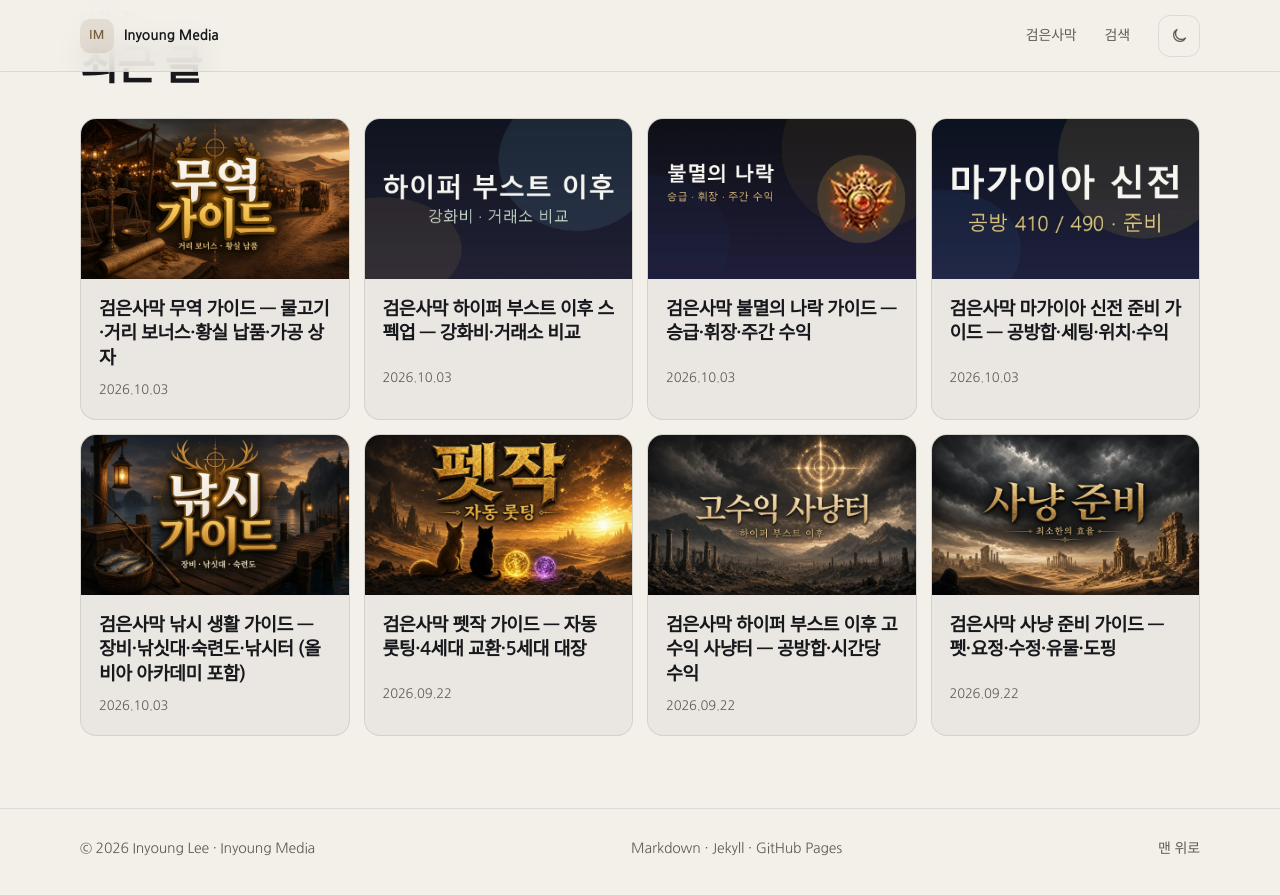
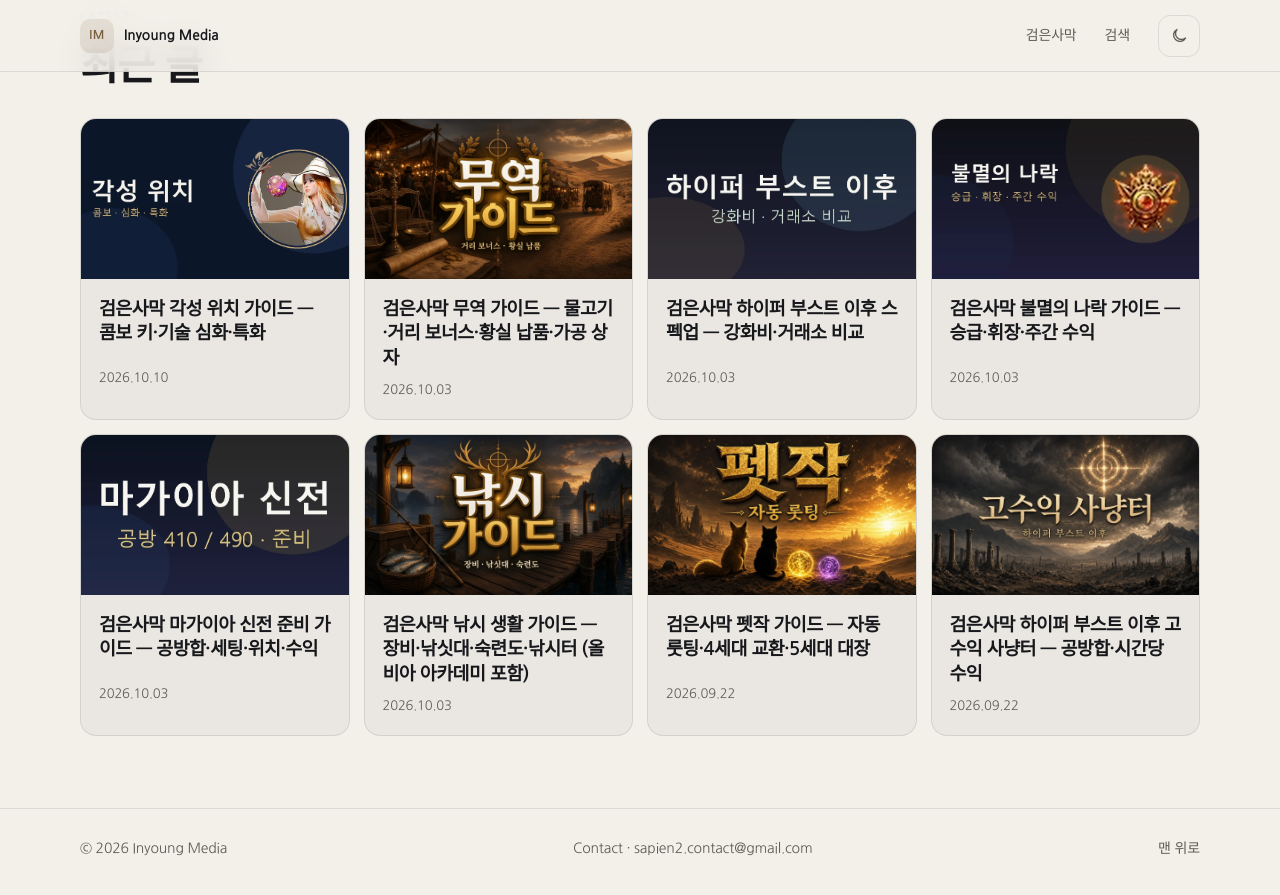
Before and after one commit to inyounglee/inyounglee.github.io, a Jekyll site: the page built from index.html, in a window 1280 px wide and 900 px high, scrolled down 1012 px. Shown: the top 895 px of the window. Built offline with Jekyll 4.4.1, drawn with Linux system fonts in a browser that asks for light colours; some web fonts are replaced; some of the changed lines change nothing that is shown.

Commit message:
- post: 검은사막 각성 위치 가이드 — 콤보 키·기술 심화·특화

```diff
--- a/_includes/footer.html
+++ b/_includes/footer.html
@@ -1,7 +1,7 @@
 <footer class="site-footer">
   <div class="wrap footer-inner">
-    <p>© <span id="year">{{ 'now' | date: '%Y' }}</span> {{ site.author }} · {{ site.title }}</p>
-    <p class="footer-note">Markdown · Jekyll · GitHub Pages</p>
+    <p>© <span id="year">{{ 'now' | date: '%Y' }}</span> {{ site.title }}</p>
+    <p class="footer-note">Contact · <a href="mailto:sapien2.contact@gmail.com">sapien2.contact@gmail.com</a></p>
     <a class="to-top" href="#top">맨 위로</a>
   </div>
 </footer>
--- /dev/null
+++ b/_posts/2026-10-10-awakening-witch-combo-guide.md
@@ -0,0 +1,281 @@
+---
+layout: post
+title: "검은사막 각성 위치 가이드 — 콤보 키·기술 심화·특화"
+date: 2026-10-10
+categories: [blackdesert]
+tags: [검은사막, 각성위치, 위치, 아드혼, 콤보, 기술심화, 기술특화, 라밤]
+image: /assets/images/posts/awakening-witch-combo-guide.webp
+image_alt: 각성 위치 가이드 — 위치 상징과 각성 무기 아드혼
+featured: false
+---
+
+아래 내용은 **2026년 10월 기준 한국 검은사막 PC판**입니다. 각성 무기는 **아드혼**입니다. 공식 콤보 강의는 [전승 위치 PvP](https://www.kr.playblackdesert.com/ko-KR/News/Detail?countryType=ko-KR&groupContentNo=9879)라서, 각성 사냥 키는 2025년 4월 밸런스 이후 공식 포럼 공략과 2026년 인벤 위치 게시판에서 많이 참고된 두 글을 따릅니다.
+
+사냥은 아래 여섯 기술을 이어서 씁니다.
+
+| 기술 | 입력 |
+| --- | --- |
+| **전류 파동** | `Shift + F` |
+| **감벼락** | `S + 우클릭` |
+| **뇌전 폭풍** | `S + F` |
+| **균열의 파도** | `S + 좌클릭 + 우클릭` |
+| **균형 붕괴** | `Shift + 좌클릭` |
+| **시련의 질곡** 또는 **번개의 세례** | `Shift + 우클릭` 또는 `W + 우클릭` |
+
+여섯 기술이 모두 재사용 중이면 **거부하는 가시** `Shift + Q`를 넣습니다.
+
+![공식 클래스 소개의 위치 상징](/assets/images/posts/witch-class-symbol.png)
+
+![공식 클래스 소개의 각성 무기 아드혼. 왼손의 구슬이 아드혼이다](/assets/images/posts/witch-awakening-weapon.jpg)
+
+상징과 아드혼 그림은 [클래스 소개 — 위치](https://www.kr.playblackdesert.com/ko-KR/GameInfo/Class?classType=31)의 공식 이미지입니다. 본 콘텐츠는 펄어비스의 공식 자료가 아니며, 본 콘텐츠에는 펄어비스가 권리를 보유하고 있는 상표 또는 저작물이 포함되어 있습니다.
+
+---
+
+## 목차
+
+1. [키](#keys)
+2. [사냥 콤보](#combo)
+3. [콤보 사이에 넣는 키](#between)
+4. [기술 심화](#rabam)
+5. [기술 특화](#addon)
+6. [흐름과 본 기술](#flow)
+7. [출처](#sources)
+
+---
+
+## 키 {#keys}
+
+각성 상태에서 누르는 키입니다. 기술 창은 `K`, 각성 탭에서 확인합니다. 아래 입력은 2026년 4월·9월 인벤 글과 2025년 4월 공식 포럼 글이 같습니다.
+
+| 기술 | 입력 | 콤보에서 |
+| --- | --- | --- |
+| **전류 파동** | `Shift + F` | 사이클의 시작. 치명타 확률이 낮아서 특화를 여기에 붙입니다 |
+| **감벼락** | `S + 우클릭` | 두 번째. 기술 자체에 치명타 확률 버프가 있습니다 |
+| **뇌전 폭풍** | `S + F` | 범위가 넓은 딜. 특화는 버프를 붙입니다 |
+| **번개의 세례** | `W + 우클릭` | 감벼락, 뇌전 폭풍 다음에 이어 쓰기 좋습니다 |
+| **균열의 파도** | `S + 좌클릭 + 우클릭` | 사냥 딜의 중심. 마력 회피 직후에 쓰면 선딜이 줄고 백어택이 됩니다 |
+| **균형 붕괴** | `Shift + 좌클릭` | 사이클을 마무리하는 딜 |
+| **시련의 질곡** | `Shift + 우클릭` | 두 번째 사이클, 또는 입문 루프의 마지막 |
+| **거부하는 가시** | `Shift + Q` | 전류 파동 직후, 또는 전부 재사용 중일 때. 공격력 감소가 있습니다 |
+| **범람하는 맹독** | `W + E` | 사이클 사이. 걸어가며 깔아 마법 방어력을 깎습니다 |
+| **마력 회피** | `Shift + 방향키` | 균열의 파도 앞. 몬스터를 통과한 뒤 뒤에서 때립니다 |
+| **마력의 방패** | `Q` | 쿨이 돌 때마다. 받는 피해를 줄입니다 |
+| **아드혼의 정신** | `Shift + E` | 재사용 3분 버프. 치유의 등대와 키가 겹칠 수 있습니다 |
+
+`Shift + E`는 [나무위키 위치 스킬](https://namu.wiki/w/%EC%9C%84%EC%B9%98(%EA%B2%80%EC%9D%80%EC%82%AC%EB%A7%89)/%EC%8A%A4%ED%82%AC)에 적힌 아드혼의 정신 키입니다. 인게임 기술 창의 키를 따르면 됩니다.
+
+---
+
+## 사냥 콤보 {#combo}
+
+두 글 모두 같은 기술을 씁니다. 차이는 마지막에 어떤 기술을 두는지, 그리고 **거부하는 가시**를 사이클 안에 넣는지입니다. 순서가 꼬이면 특화가 중간에 끊기니, 아래 표 순서대로 연습하면 됩니다.
+
+### 2026년 9월 — 두 사이클로 도는 사냥 {#cycle-sep}
+
+출처는 [파페피포푸, 인벤 위치 게시판, 2026-09-01](https://www.inven.co.kr/board/black/4346/34784)이고, 추천이 5개 달렸습니다. 글쓴이는 해외 가이드 작성자 루니스톰 이후로 각성 위치 콤보가 이 형태로 모였다고 적었습니다. 그 글에는 루니스톰 원문 주소가 없습니다.
+
+사이클을 시작하기 전에 아래를 한 번 깔아 둡니다.
+
+| 순서 | 기술 | 입력 |
+| --- | --- | --- |
+| 0 | **범람하는 맹독** | `W + E` |
+| 0 | **신속의 주문** 뒤 **마력의 방패**, 이어서 Q 가드 | 신속 → `Q` → `Q` |
+| 0 | 신속 자리에 **아드혼의 정신**(3분) 또는 흑정령 분노 100% 흡수 | 셋 중 쿨이 돌아온 것 |
+
+1사이클입니다. 번개의 세례까지 한 번에 이어 갑니다.
+
+| 순서 | 기술 | 입력 |
+| --- | --- | --- |
+| 1 | **전류 파동** | `Shift + F` |
+| 2 | **감벼락** | `S + 우클릭` |
+| 3 | **뇌전 폭풍** | `S + F` |
+| 4 | **번개의 세례** | `W + 우클릭` |
+| 5 | **균열의 파도** | `S + 좌클릭 + 우클릭` |
+| 6 | **균형 붕괴** | `Shift + 좌클릭` |
+
+2사이클입니다. 전류 파동 다음에 가시를 넣고, 번개의 세례 자리에는 시련의 질곡을 넣습니다.
+
+| 순서 | 기술 | 입력 |
+| --- | --- | --- |
+| 1 | **전류 파동** | `Shift + F` |
+| 2 | **거부하는 가시** | `Shift + Q` |
+| 3 | **감벼락** | `S + 우클릭` |
+| 4 | **뇌전 폭풍** | `S + F` |
+| 5 | **시련의 질곡** | `Shift + 우클릭` |
+| 6 | **균열의 파도** | `S + 좌클릭 + 우클릭` |
+| 7 | **균형 붕괴** | `Shift + 좌클릭` |
+
+1사이클 다음에는 2사이클, 그다음은 다시 1사이클입니다. **균열의 파도** 직전에는 **마력 회피** `Shift + S`(몬스터 무리를 통과하는 방향)를 넣습니다. 선딜이 짧아지고, 기술이 끝나는 자리가 몬스터의 뒤가 됩니다. 각성 위치는 이동기가 짧아서, 이렇게 자리를 잡으면 딜이 덜 새어 나갑니다.
+
+글에 적힌 이유는 아래와 같습니다.
+
+- **감벼락 → 뇌전 폭풍 → 번개의 세례**는 키를 누르는 흐름이 자연스럽습니다.
+- **거부하는 가시**는 전류 파동 뒤에서 선딜이 짧아집니다. 기술 자체의 공격력 감소에, 특화의 방어력 감소와 피해 감소가 함께 들어갑니다.
+- **범람하는 맹독**은 다음 젠으로 걸어가며 `W`를 누른 채 `E`로 미리 깔아 둡니다.
+- **신속의 주문**은 계속 유지되지는 않습니다. 3분 버프, 흑정령 100% 흡수와 나눠 쓰면 시전 속도가 덜 끊깁니다. 각성에서 신속을 쓰면 잠깐 지팡이로 바뀌었다가 아드혼으로 돌아옵니다. 그 사이에 `Q`를 누르면 **마력의 방패**가 나가고, 이어서 Q 가드까지 쓰면 피해 감소가 더 쌓입니다.
+
+### 2026년 4월 — 같은 줄기를 두 번 도는 입문 {#cycle-apr}
+
+출처는 [베리, 인벤 위치 게시판, 2026-04-10 수정](https://www.inven.co.kr/board/black/4346/34723)입니다. 가시는 사이클 밖에 두고, 마지막 기술만 바꿉니다. 순서가 짧아서 외우기 쉽습니다.
+
+시작은 독 장판입니다. 그 글은 `E`로 적었고, 9월 글의 **범람하는 맹독** `W + E`와 같은 자리입니다.
+
+첫 바퀴입니다.
+
+| 순서 | 기술 | 입력 |
+| --- | --- | --- |
+| 1 | **전류 파동** | `Shift + F` |
+| 2 | **감벼락** | `S + 우클릭` |
+| 3 | **뇌전 폭풍** | `S + F` |
+| 4 | **균열의 파도** | `S + 좌클릭 + 우클릭` |
+| 5 | **균형 붕괴** | `Shift + 좌클릭` |
+| 6 | **시련의 질곡** | `Shift + 우클릭` |
+
+둘째 바퀴는 마지막만 **번개의 세례** `W + 우클릭`으로 바꿉니다.
+
+| 순서 | 기술 | 입력 |
+| --- | --- | --- |
+| 1 | **전류 파동** | `Shift + F` |
+| 2 | **감벼락** | `S + 우클릭` |
+| 3 | **뇌전 폭풍** | `S + F` |
+| 4 | **균열의 파도** | `S + 좌클릭 + 우클릭` |
+| 5 | **균형 붕괴** | `Shift + 좌클릭` |
+| 6 | **번개의 세례** | `W + 우클릭` |
+
+여섯 기술이 모두 재사용 중이면 **거부하는 가시** `Shift + Q`를 씁니다. **마력의 방패** `Q`는 쿨이 돌아올 때마다 켭니다. **신속의 주문**은 회피를 많이 할 때, 멀리 이동할 때, 파티로 사냥할 때 씁니다. 효과는 30초이고, 전류 파동의 시전 속도 증가와는 겹치지 않습니다. 3분 버프와 흑정령 100% 흡수는 번갈아 쓰면 됩니다.
+
+### 2025년 4월 2일 밸런스 직후 {#cycle-2025}
+
+출처는 [공식 포럼 — 2025.4.2 각성위치 밸패후 콤보·특화](https://www.kr.playblackdesert.com/ko-KR/Forum/ForumTopic/Detail?_opinionNo=132012&_topicNo=132029)입니다. 샤이 버프가 없을 때의 기본 순서는 **감벼락**으로 시작합니다.
+
+| 순서 | 기술 | 입력 |
+| --- | --- | --- |
+| 1 | **감벼락** | `S + 우클릭` |
+| 2 | **전류 파동** | `Shift + F` |
+| 3 | **뇌전 폭풍** | `S + F` |
+| 4 | **균열의 파도** | `S + 좌클릭 + 우클릭` |
+| 5 | **균형 붕괴** | `Shift + 좌클릭` |
+| 6 | **시련의 질곡** | `Shift + 우클릭` |
+
+같은 글에서 샤이 버프가 있을 때는 여기에 **거부하는 가시** `Shift + Q`, **폭류**, **번개의 세례** `W + 우클릭`을 더합니다. 그 글에서 확인한 부분에는 폭류의 키가 없어서, 키는 기술 창에서 보면 됩니다. 2026년 두 글은 시작을 **전류 파동** `Shift + F`로 바꾸어 두었습니다.
+
+---
+
+## 콤보 사이에 넣는 키 {#between}
+
+딜 사이클 사이에, 상황에 맞춰 넣는 키입니다.
+
+| 상황 | 기술 | 입력 |
+| --- | --- | --- |
+| 팩 뒤로 붙일 때 | **마력 회피** 후 **균열의 파도** | `Shift + S` → `S + 좌클릭 + 우클릭` |
+| 다음 젠으로 걷는 중 | **범람하는 맹독** | `W + E` |
+| 피해를 줄일 때 | **마력의 방패** | `Q` |
+| 시전 속도가 끊겼을 때 | **신속의 주문**, **아드혼의 정신**, 흑정령 100% 흡수 | 쿨이 돌아온 것 하나 |
+| 기술이 모두 재사용 중일 때 | **거부하는 가시** | `Shift + Q` |
+
+흑정령 분노 흡수는 많은 클래스가 기본 키 `Z`를 씁니다. 위치도 단축키를 바꾸지 않았다면 `Z`입니다. 흡수 키를 바꾸면, 거기에 묶인 심화 키도 함께 바뀝니다.
+
+---
+
+## 기술 심화 {#rabam}
+
+기술 심화는 기술 창 `K` 위의 **기술 심화** 탭에 있습니다. 56레벨 이후에 열리고, 56·57·58에서 **둘 중 하나만** 배웁니다. 기술 포인트는 소모되지 않고, 선행 기술만 있으면 됩니다. 다른 쪽으로 바꾸려면 기술 교본이 필요합니다.
+
+기술 이름은 [인벤 기술 DB — 위치](https://black.inven.co.kr/dataninfo/skill/?reqjob=32)를, 키와 사냥용 선택은 [BDFoundry Witch Class Guide, 2023-04-14](https://www.blackdesertfoundry.com/witch-class-guide/)를 따릅니다. 2026년 9월 콤보도 심화를 딜 사이클에 넣지 않습니다. 쿨이 빈 사이에, 파티 회복·마나·보호용으로 슬롯에서 씁니다.
+
+| 레벨 | 입력 | 사냥에 찍는 쪽 | 다른 쪽 | 선행 |
+| --- | --- | --- | --- | --- |
+| **56** | `Shift + X` | **현자의 등대** | 현자의 낙뢰 | 현자의 기억 + 치유의 등대 IV / 벼락 V |
+| **57** | `Shift + Z` | **신속한 지진** | 번개의 진동 | 지진 IV + 신속의 주문 III / 번개 사슬 IV |
+| **58** | 슬롯만 | **마나 화살** | 번개 화살 | 다중 마법 화살 + 마나 흡수 III / 번개 폭풍 III |
+
+- **현자의 등대**는 치유의 등대를 주문 없이 쓰는 회복입니다. 56레벨 심화는 회복 쪽을 고르는 경우가 많습니다. ([Inven Global, 위치 56 심화](https://www.invenglobal.com/blackdesertonline/articles/4542/level-56-rabam-skill-recommendations-which-one-should-you-choose-between-the-two))
+- **현자의 낙뢰**는 경직이 있는 낙뢰입니다. 전승에서 잔류 번개와 이을 때 고릅니다.
+- **신속한 지진**은 슈퍼 아머와 흡입이 있어서, 사냥 중 빈 쿨을 메울 때 먼저 고릅니다. **번개의 진동**은 피해와 다운 스매시가 있고, 사용하는 동안 보호 판정이 없습니다.
+- **마나 화살**은 전방 가드와 마나 흡수가 있습니다. **번개 화살**은 직선으로 나가는 딜이고, 전승에서 잔류 번개로 이어 쓸 때 고릅니다.
+
+각성으로 사냥한다면 표의 사냥 칸인 **현자의 등대**, **신속한 지진**, **마나 화살**을 고르면 됩니다.
+
+---
+
+## 기술 특화 {#addon}
+
+특화는 50, 52, 54, 56, 58, 60레벨마다 하나씩, **기술 6개**에 효과를 **2개씩** 붙입니다. 대도시 기술 교관에게 받으면 됩니다. 이어진 기술은 첫 단계만 특화해도 마지막 단계까지 효과가 들어가고, 소환수가 때리면 특화는 발동하지 않습니다. 기준은 [공식 기술 특화](https://www.kr.playblackdesert.com/ko-KR/Wiki?wikiNo=67)입니다.
+
+지속 시간은 그 기술의 재사용 대기시간으로 단계가 갈립니다.
+
+| 단계 | 재사용 대기시간 | 능력치 향상 | 피해 증가 | 방어 향상 | 능력치 감소 |
+| --- | --- | --- | --- | --- | --- |
+| 1 | 5초 이하 | 7초 | 5초 | 10초 | 7초 |
+| 2 | 5초 초과 13초 미만. 13초 이상이어도 쿨 중에 쓸 수 있으면 2단계 | 12초 | 7초 | 15초 | 10초 |
+| 3 | 13초 이상 | 20초 | 10초 | 25초 | 12초 |
+
+아래 여섯 기술은 인벤 기술 DB와 2025년 포럼에서 **2단계**로 나옵니다. 그래서 치명타 확률·공격/시전 속도·이동 속도는 12초, 백어택·치명타 피해는 7초, 방어력 감소는 10초, 피해 감소 버프는 15초로 적습니다. 패치로 쿨이 바뀌면 기술 창에 적힌 시간을 따르면 됩니다.
+
+생명력 회복 특화의 현재 문구는 타격한 개체마다 **생명력 35**입니다. 위치만의 숫자가 아니라, 특화 목록에 공통으로 적힌 수치입니다. ([인벤 기술 DB의 2단계 특화 목록](https://black.inven.co.kr/dataninfo/skill/?code=2541&reqjob=20), [2025년 GM노트 금수랑 특화 표기](https://www.kr.playblackdesert.com/ko-kr/News/Detail?countryType=ko-kr&groupContentNo=15755))
+
+### 2026년 9월 사냥 세팅 {#addon-2026}
+
+[파페피포푸, 2026-09-01](https://www.inven.co.kr/board/black/4346/34784)의 표입니다. 전류 파동으로 시작하는 9월 콤보에 맞춘 구성입니다.
+
+| 기술 | 입력 | 효과 1 | 효과 2 | 글에 적힌 이유 |
+| --- | --- | --- | --- | --- |
+| **전류 파동** | `Shift + F` | 치명타 확률 +30% (12초) | 모든 방어력 −20 (10초) | 시작 기술이고 치명타 확률이 낮습니다. 방어력 감소도 잘 들어갑니다 |
+| **감벼락** | `S + 우클릭` | 공격/시전 속도 +10% (12초) | 이동 속도 +10% (12초) | 치명타 확률은 기술 자체 버프가 담당합니다 |
+| **뇌전 폭풍** | `S + F` | 백어택 피해 +5% (7초) | 치명타 피해 +5% (7초) | 맞는 범위가 고르지 않아 버프를 붙입니다 |
+| **균열의 파도** | `S + 좌클릭 + 우클릭` | 모든 방어력 −20 (10초) | 타격당 생명력 35 | 사냥 딜의 중심입니다. 마력 회피 뒤에 써서 피흡이 잘 들어옵니다 |
+| **균형 붕괴** | `Shift + 좌클릭` | 백어택 피해 +5% (7초) | 치명타 피해 +5% (7초) | 백어택과 치명타 피해를 한 번 더 유지합니다 |
+| **거부하는 가시** | `Shift + Q` | 모든 방어력 −20 (10초) | 모든 피해 감소 +20 (15초) | 자체 공격력 감소와 겹칩니다. 마력의 방패, Q 가드와 피해 감소가 이어집니다 |
+
+이 여섯 기술을 위 2사이클 순서대로 누르면, 치명타 확률·시전 속도·백어택·치명타 피해·방어력 감소가 사이클 안에서 다시 갱신됩니다.
+
+### 2025년 4월 포럼 세팅 {#addon-2025}
+
+출처는 [공식 포럼, 2025-04-02](https://www.kr.playblackdesert.com/ko-KR/Forum/ForumTopic/Detail?_opinionNo=132012&_topicNo=132029)입니다. 감벼락에 치명타 확률 버프가 추가된 직후의 구성입니다. 치명타 확률은 **감벼락**에, 몬스터 공격력은 **전류 파동**에 붙입니다. 2026년 9월 글은 치명타 확률을 전류 파동으로 옮겨 두었습니다.
+
+| 기술 | 입력 | 효과 1 | 효과 2 |
+| --- | --- | --- | --- |
+| **감벼락** | `S + 우클릭` | 치명타 확률 +30% (12초) | 공격/시전 속도 +10% (12초) |
+| **전류 파동** | `Shift + F` | 몬스터 공격력 +30 (12초) | 모든 방어력 −20 (10초) |
+| **뇌전 폭풍** | `S + F` | 백어택 피해 +5% (7초) | 치명타 피해 +5% (7초) |
+| **균열의 파도** | `S + 좌클릭 + 우클릭` | 모든 방어력 +20 (15초) | 이동 속도 +10% (12초) |
+| **균형 붕괴** | `Shift + 좌클릭` | 모든 방어력 −20 (10초) | 인간족 추가 피해 −15 (10초) |
+| **거부하는 가시** 또는 **시련의 질곡** | `Shift + Q` 또는 `Shift + 우클릭` | 백어택 피해 +5% (7초) | 치명타 피해 +5% (7초) |
+
+사냥이라면 9월 표부터 맞추면 됩니다. 인간족에게 들어가는 피해를 줄여야 하는 전투가 잦다면, 균형 붕괴의 효과만 2025년 표로 바꿉니다. 한 기술에 붙일 수 있는 효과는 두 개입니다.
+
+---
+
+## 흐름과 본 기술 {#flow}
+
+흐름은 따로 누르는 키가 없습니다. 배우면 본래 기술을 쓸 때 파수꾼의 공격이 함께 나갑니다. 위 콤보에 쓰는 흐름은 아래와 같습니다.
+
+| 흐름 | 같이 나가는 기술 |
+| --- | --- |
+| **흐름: 테트의 전류** | 전류 파동 |
+| **흐름: 테트의 분노** | 뇌전 폭풍 |
+| **흐름: 완벽한 신호** | 균열의 파도 |
+| **흐름: 고르 띄우기** | 균형 붕괴 |
+| **흐름: 고르 굴리기** | 시련의 질곡 |
+
+본 기술은 **균형 붕괴, 균열의 파도, 폭류, 뇌전 폭풍** 가운데 하나만 배울 수 있습니다. 하나를 배우면 나머지 셋은 잠깁니다. ([인벤 기술 DB](https://black.inven.co.kr/dataninfo/skill/?reqjob=32)) 사냥 콤보에서 딜의 중심으로 반복해서 나오는 기술은 **균열의 파도**이므로, 본 기술도 **본: 균열의 파도**부터 확인하면 됩니다. 2023년 BDFoundry 가이드는 이 본 기술을 쓰는 동안 전방 가드가 생긴다고 적었습니다. 배우기 전에 기술 창에 지금 적힌 효과를 읽어 보면 됩니다.
+
+**소환: 파수꾼 테트**와 **소환: 파수꾼 고르**도 배워 둡니다. 흐름이 이 둘을 불러 공격합니다.
+
+---
+
+## 출처 {#sources}
+
+- 클래스 상징·아드혼 그림: [공식 클래스 소개 — 위치](https://www.kr.playblackdesert.com/ko-KR/GameInfo/Class?classType=31)
+- 특화 규칙: [모험가 가이드 — 기술 특화](https://www.kr.playblackdesert.com/ko-KR/Wiki?wikiNo=67)
+- 기술 심화 탭: [모험가 가이드 — 기술](https://www.kr.playblackdesert.com/ko-kr/Wiki?wikiNo=66)
+- 공식 위치 콤보 강의(전승 PvP): [GM노트, 버들가지](https://www.kr.playblackdesert.com/ko-KR/News/Detail?countryType=ko-KR&groupContentNo=9879)
+- 2026-09-01 각성 2사이클·특화: [인벤 — 파페피포푸](https://www.inven.co.kr/board/black/4346/34784)
+- 2026-04-10 입문 무한·운용: [인벤 — 베리](https://www.inven.co.kr/board/black/4346/34723)
+- 2025-04-02 밸런스 직후 콤보·특화: [공식 포럼](https://www.kr.playblackdesert.com/ko-KR/Forum/ForumTopic/Detail?_opinionNo=132012&_topicNo=132029)
+- 심화 한국어 이름·선행: [인벤 기술 DB — 위치](https://black.inven.co.kr/dataninfo/skill/?reqjob=32)
+- 심화 키·사냥 선택: [BDFoundry — Witch Class Guide (2023-04-14)](https://www.blackdesertfoundry.com/witch-class-guide/)
+- 56 심화 회복 선택: [Inven Global](https://www.invenglobal.com/blackdesertonline/articles/4542/level-56-rabam-skill-recommendations-which-one-should-you-choose-between-the-two)
+
+패치로 쿨타임이 바뀌면 특화 지속 시간도 바뀝니다. 사냥 전에 기술 창 툴팁을 다시 보면 됩니다.
```
Also changed, not shown: assets/images/posts/awakening-witch-combo-guide.webp (added), assets/images/posts/witch-awakening-weapon.jpg (added), assets/images/posts/witch-class-symbol.png (added).
